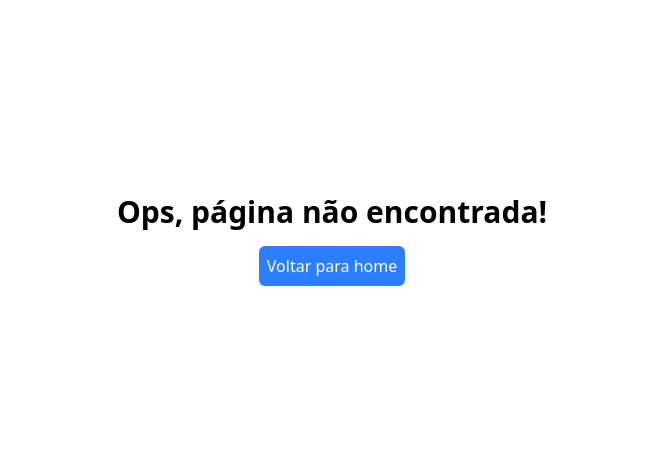
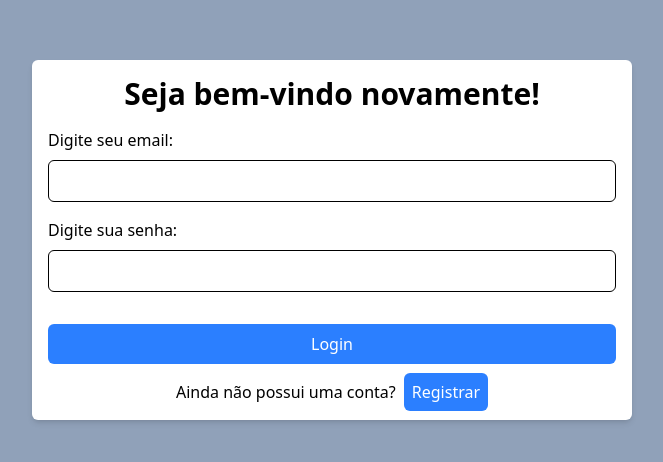
Before and after one commit to joseisaacpy/dev-gastos, a React app: page /login in a window 1280 px wide. Shown: the part 160-622 px from the top of the page, without its empty margins (308-971 px from the left). Built offline with nearby package versions, Linux system fonts and the light colour scheme; the HTML template or start-up script is replaced by a standard one.

Commit message:
feat: Adiciona o auth do firebase em connect.js - Cria páginas de login e cadastro com um form simples

```diff
--- a/src/AllRoutes.jsx
+++ b/src/AllRoutes.jsx
@@ -1,5 +1,7 @@
 import { Route, Routes, BrowserRouter } from "react-router-dom";
 import Home from "./Pages/Home";
+import Login from "./Pages/Login";
+import Register from "./Pages/Register";
 import Dashboard from "./Pages/Dashboard/index.jsx";
 import Error from "./Pages/Error";
 
@@ -7,6 +9,8 @@ const AllRoutes = () => {
   return (
     <BrowserRouter>
       <Routes>
+        <Route path="/login" element={<Login />} />
+        <Route path="/register" element={<Register />} />
         <Route path="/" element={<Home />} />
         <Route path="/dashboard" element={<Dashboard />} />
         <Route path="*" element={<Error />} />
--- a/src/Firebase/connect.js
+++ b/src/Firebase/connect.js
@@ -1,6 +1,7 @@
 // Import the functions you need from the SDKs you need
 import { initializeApp } from "firebase/app";
 import { getFirestore } from "firebase/firestore";
+import { getAuth } from "firebase/auth";
 
 // Your web app's Firebase configuration
 // For Firebase JS SDK v7.20.0 and later, measurementId is optional
@@ -17,5 +18,6 @@ const firebaseConfig = {
 // Initialize Firebase
 const app = initializeApp(firebaseConfig);
 const db = getFirestore(app);
+const auth = getAuth(app);
 
-export { db };
+export { db, auth };
--- /dev/null
+++ b/src/Pages/Login/index.jsx
@@ -0,0 +1,40 @@
+import { Link } from "react-router-dom";
+import { ToastContainer, toast } from "react-toastify";
+
+const Login = () => {
+  return (
+    <section className="bg-slate-400 w-full h-screen flex flex-col justify-center items-center">
+      <form className="w-[96%] max-w-[600px] bg-white p-4 shadow-md rounded-md flex flex-col gap-4">
+        <h1 className="text-3xl font-bold text-center">
+          Seja bem-vindo novamente!
+        </h1>
+        <div className="flex flex-col gap-2">
+          <label htmlFor="">Digite seu email:</label>
+          <input className="border p-2 rounded-md" type="text" />
+        </div>
+        <div className="flex flex-col gap-2">
+          <label htmlFor="">Digite sua senha:</label>
+          <input className="border p-2 rounded-md" type="text" />
+        </div>
+        <button
+          className="p-2 bg-blue-500 text-white rounded-md mt-4 hover:bg-blue-600 transition duration-300"
+          type="submit"
+        >
+          Login
+        </button>
+        <span className="text-center">
+          Ainda não possui uma conta?
+          <Link
+            className="ml-2 p-2 bg-blue-500 text-white rounded-md mt-4 hover:bg-blue-600 transition duration-300"
+            to="/register"
+          >
+            Registrar
+          </Link>
+        </span>
+      </form>
+      <ToastContainer />
+    </section>
+  );
+};
+
+export default Login;
--- /dev/null
+++ b/src/Pages/Register/index.jsx
@@ -0,0 +1,37 @@
+import { Link } from "react-router-dom";
+import { ToastContainer, toast } from "react-toastify";
+const Register = () => {
+  return (
+    <section className="bg-slate-400 w-full h-screen flex flex-col justify-center items-center">
+      <form className="w-[96%] max-w-[600px] bg-white p-4 shadow-md rounded-md flex flex-col gap-4">
+        <h1 className="text-3xl font-bold text-center">Faça seu cadastro!</h1>
+        <div className="flex flex-col gap-2">
+          <label htmlFor="">Digite seu email:</label>
+          <input className="border p-2 rounded-md" type="text" />
+        </div>
+        <div className="flex flex-col gap-2">
+          <label htmlFor="">Digite sua senha:</label>
+          <input className="border p-2 rounded-md" type="text" />
+        </div>
+        <button
+          type="submit"
+          className="p-2 bg-blue-500 text-white rounded-md mt-4 hover:bg-blue-600 transition duration-300"
+        >
+          Registrar
+        </button>
+        <span className="text-center">
+          Já possui uma conta?
+          <Link
+            className="ml-2 p-2 bg-blue-500 text-white rounded-md mt-4 hover:bg-blue-600 transition duration-300"
+            to="/login"
+          >
+            Login
+          </Link>
+        </span>
+      </form>
+      <ToastContainer />
+    </section>
+  );
+};
+
+export default Register;
```
